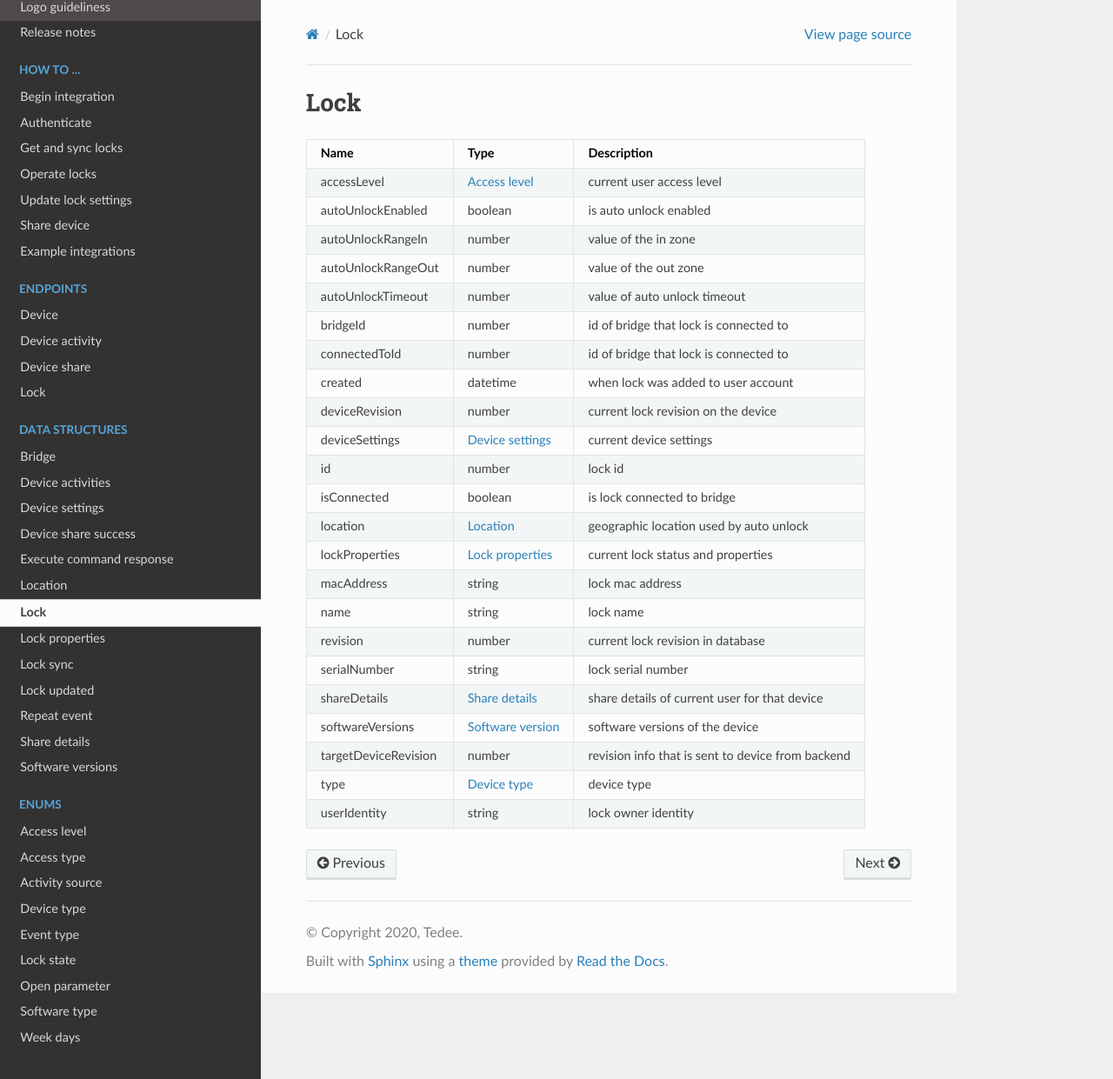
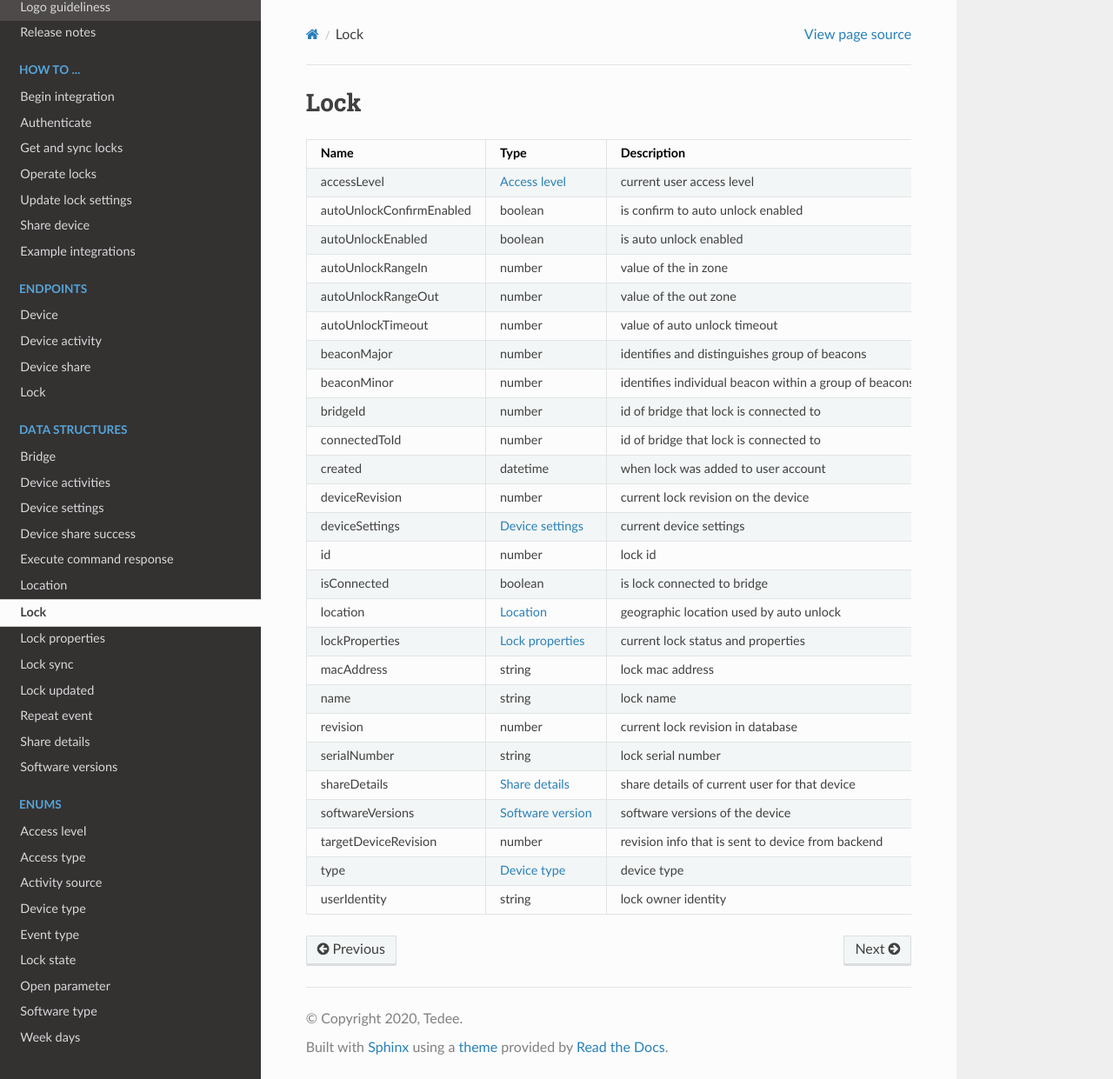
Before and after one commit to tedee-com/tedee-api-doc, a Sphinx documentation site: the page built from docs/source/datastructures/lock.rst, in a window 1280 px wide and 1241 px high. Shown: the whole window at 87% size. Built offline with Sphinx 7.4.7 and the Read the Docs theme 2.0.0, drawn with Linux system fonts in a browser that asks for light colours.

Commit message:
Open parameter and lock object refactor

```diff
--- a/docs/source/datastructures/lock.rst
+++ b/docs/source/datastructures/lock.rst
@@ -1,52 +1,59 @@
 Lock
 -----------------
 
-+------------------------+----------------------------------------------------+---------------------------------------------------+
-| Name                   | Type                                               | Description                                       |
-+========================+====================================================+===================================================+
-| accessLevel            | :doc:`Access level <../enums/access-level>`        | current user access level                         |
-+------------------------+----------------------------------------------------+---------------------------------------------------+
-| autoUnlockEnabled      | boolean                                            | is auto unlock enabled                            |
-+------------------------+----------------------------------------------------+---------------------------------------------------+
-| autoUnlockRangeIn      | number                                             | value of the in zone                              |
-+------------------------+----------------------------------------------------+---------------------------------------------------+
-| autoUnlockRangeOut     | number                                             | value of the out zone                             |
-+------------------------+----------------------------------------------------+---------------------------------------------------+
-| autoUnlockTimeout      | number                                             | value of auto unlock timeout                      |
-+------------------------+----------------------------------------------------+---------------------------------------------------+
-| bridgeId               | number                                             | id of bridge that lock is connected to            |
-+------------------------+----------------------------------------------------+---------------------------------------------------+
-| connectedToId          | number                                             | id of bridge that lock is connected to            |
-+------------------------+----------------------------------------------------+---------------------------------------------------+
-| created                | datetime                                           | when lock was added to user account               |
-+------------------------+----------------------------------------------------+---------------------------------------------------+
-| deviceRevision         | number                                             | current lock revision on the device               |
-+------------------------+----------------------------------------------------+---------------------------------------------------+
-| deviceSettings         | :doc:`Device settings <device-settings>`           | current device settings                           |
-+------------------------+----------------------------------------------------+---------------------------------------------------+
-| id                     | number                                             | lock id                                           |
-+------------------------+----------------------------------------------------+---------------------------------------------------+
-| isConnected            | boolean                                            | is lock connected to bridge                       |
-+------------------------+----------------------------------------------------+---------------------------------------------------+
-| location               | :doc:`Location <location>`                         | geographic location used by auto unlock           |
-+------------------------+----------------------------------------------------+---------------------------------------------------+
-| lockProperties         | :doc:`Lock properties <lock-properties>`           | current lock status and properties                |
-+------------------------+----------------------------------------------------+---------------------------------------------------+
-| macAddress             | string                                             | lock mac address                                  |
-+------------------------+----------------------------------------------------+---------------------------------------------------+
-| name                   | string                                             | lock name                                         |
-+------------------------+----------------------------------------------------+---------------------------------------------------+
-| revision               | number                                             | current lock revision in database                 |
-+------------------------+----------------------------------------------------+---------------------------------------------------+
-| serialNumber           | string                                             | lock serial number                                |
-+------------------------+----------------------------------------------------+---------------------------------------------------+
-| shareDetails           | :doc:`Share details <share-details>`               | share details of current user for that device     |
-+------------------------+----------------------------------------------------+---------------------------------------------------+
-| softwareVersions       | :doc:`Software version <software-versions>`        | software versions of the device                   |
-+------------------------+----------------------------------------------------+---------------------------------------------------+
-| targetDeviceRevision   | number                                             | revision info that is sent to device from backend |
-+------------------------+----------------------------------------------------+---------------------------------------------------+
-| type                   | :doc:`Device type <../enums/device-type>`          | device type                                       |
-+------------------------+----------------------------------------------------+---------------------------------------------------+
-| userIdentity           | string                                             | lock owner identity                               |
-+------------------------+----------------------------------------------------+---------------------------------------------------+
++--------------------------+----------------------------------------------------+---------------------------------------------------+
+| Name                     | Type                                               | Description                                       |
++==========================+====================================================+===================================================+
+| accessLevel              | :doc:`Access level <../enums/access-level>`        | current user access level                         |
++--------------------------+----------------------------------------------------+---------------------------------------------------+
+| autoUnlockConfirmEnabled | boolean                                            | is confirm to auto unlock enabled                 |
++--------------------------+----------------------------------------------------+---------------------------------------------------+
+| autoUnlockEnabled        | boolean                                            | is auto unlock enabled                            |
++--------------------------+----------------------------------------------------+---------------------------------------------------+
+| autoUnlockRangeIn        | number                                             | value of the in zone                              |
++--------------------------+----------------------------------------------------+---------------------------------------------------+
+| autoUnlockRangeOut       | number                                             | value of the out zone                             |
++--------------------------+----------------------------------------------------+---------------------------------------------------+
+| autoUnlockTimeout        | number                                             | value of auto unlock timeout                      |
++--------------------------+----------------------------------------------------+---------------------------------------------------+
+| beaconMajor              | number                                             | identifies and distinguishes group of beacons     |
++--------------------------+----------------------------------------------------+---------------------------------------------------+
+| beaconMinor              | number                                             | identifies individual beacon within a group of    |
+|                          |                                                    | beacons assigned a major value                    |
++--------------------------+----------------------------------------------------+---------------------------------------------------+
+| bridgeId                 | number                                             | id of bridge that lock is connected to            |
++--------------------------+----------------------------------------------------+---------------------------------------------------+
+| connectedToId            | number                                             | id of bridge that lock is connected to            |
++--------------------------+----------------------------------------------------+---------------------------------------------------+
+| created                  | datetime                                           | when lock was added to user account               |
++--------------------------+----------------------------------------------------+---------------------------------------------------+
+| deviceRevision           | number                                             | current lock revision on the device               |
++--------------------------+----------------------------------------------------+---------------------------------------------------+
+| deviceSettings           | :doc:`Device settings <device-settings>`           | current device settings                           |
++--------------------------+----------------------------------------------------+---------------------------------------------------+
+| id                       | number                                             | lock id                                           |
++--------------------------+----------------------------------------------------+---------------------------------------------------+
+| isConnected              | boolean                                            | is lock connected to bridge                       |
++--------------------------+----------------------------------------------------+---------------------------------------------------+
+| location                 | :doc:`Location <location>`                         | geographic location used by auto unlock           |
++--------------------------+----------------------------------------------------+---------------------------------------------------+
+| lockProperties           | :doc:`Lock properties <lock-properties>`           | current lock status and properties                |
++--------------------------+----------------------------------------------------+---------------------------------------------------+
+| macAddress               | string                                             | lock mac address                                  |
++--------------------------+----------------------------------------------------+---------------------------------------------------+
+| name                     | string                                             | lock name                                         |
++--------------------------+----------------------------------------------------+---------------------------------------------------+
+| revision                 | number                                             | current lock revision in database                 |
++--------------------------+----------------------------------------------------+---------------------------------------------------+
+| serialNumber             | string                                             | lock serial number                                |
++--------------------------+----------------------------------------------------+---------------------------------------------------+
+| shareDetails             | :doc:`Share details <share-details>`               | share details of current user for that device     |
++--------------------------+----------------------------------------------------+---------------------------------------------------+
+| softwareVersions         | :doc:`Software version <software-versions>`        | software versions of the device                   |
++--------------------------+----------------------------------------------------+---------------------------------------------------+
+| targetDeviceRevision     | number                                             | revision info that is sent to device from backend |
++--------------------------+----------------------------------------------------+---------------------------------------------------+
+| type                     | :doc:`Device type <../enums/device-type>`          | device type                                       |
++--------------------------+----------------------------------------------------+---------------------------------------------------+
+| userIdentity             | string                                             | lock owner identity                               |
++--------------------------+----------------------------------------------------+---------------------------------------------------+
--- a/docs/source/enums/open-parameter.rst
+++ b/docs/source/enums/open-parameter.rst
@@ -8,7 +8,9 @@ This enum describes possible open parameters for unlocking lock
 +===========+=======================================+
 | 0         | Default behaviour of unlocking lock   |
 +-----------+---------------------------------------+
-| 1         | Used for auto unlocking               |
-+-----------+---------------------------------------+
 | 2         | Force unlock                          |
 +-----------+---------------------------------------+
+
+.. note::
+    Force unlock value (number 2) has find usage only when lock is in Unknown state. It is responsible for making lock to go to Unlocked state no matter what. It is force or emergency way to unlock the door.
+    Everybody that has access to lock can use this enum value.
```
